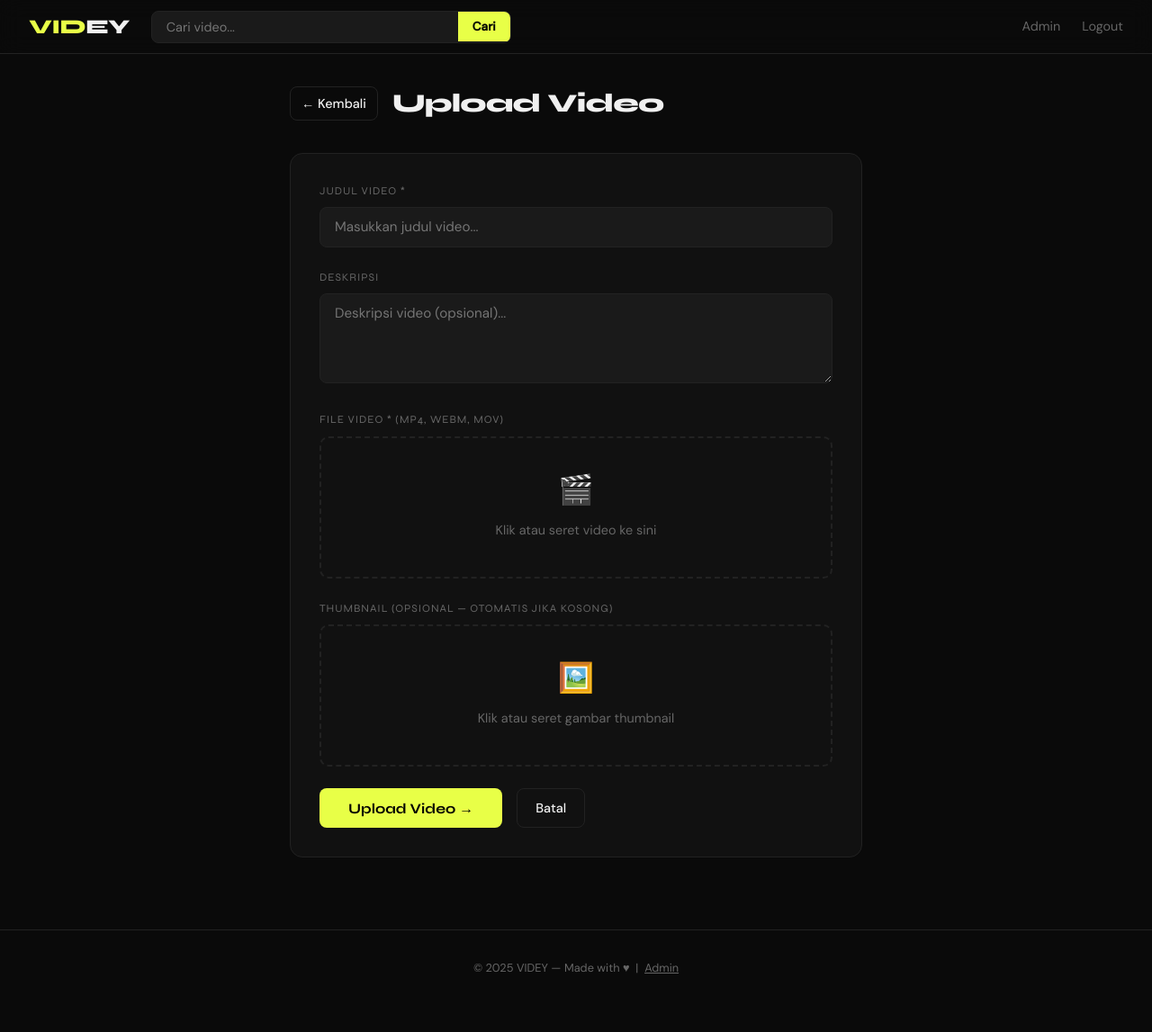
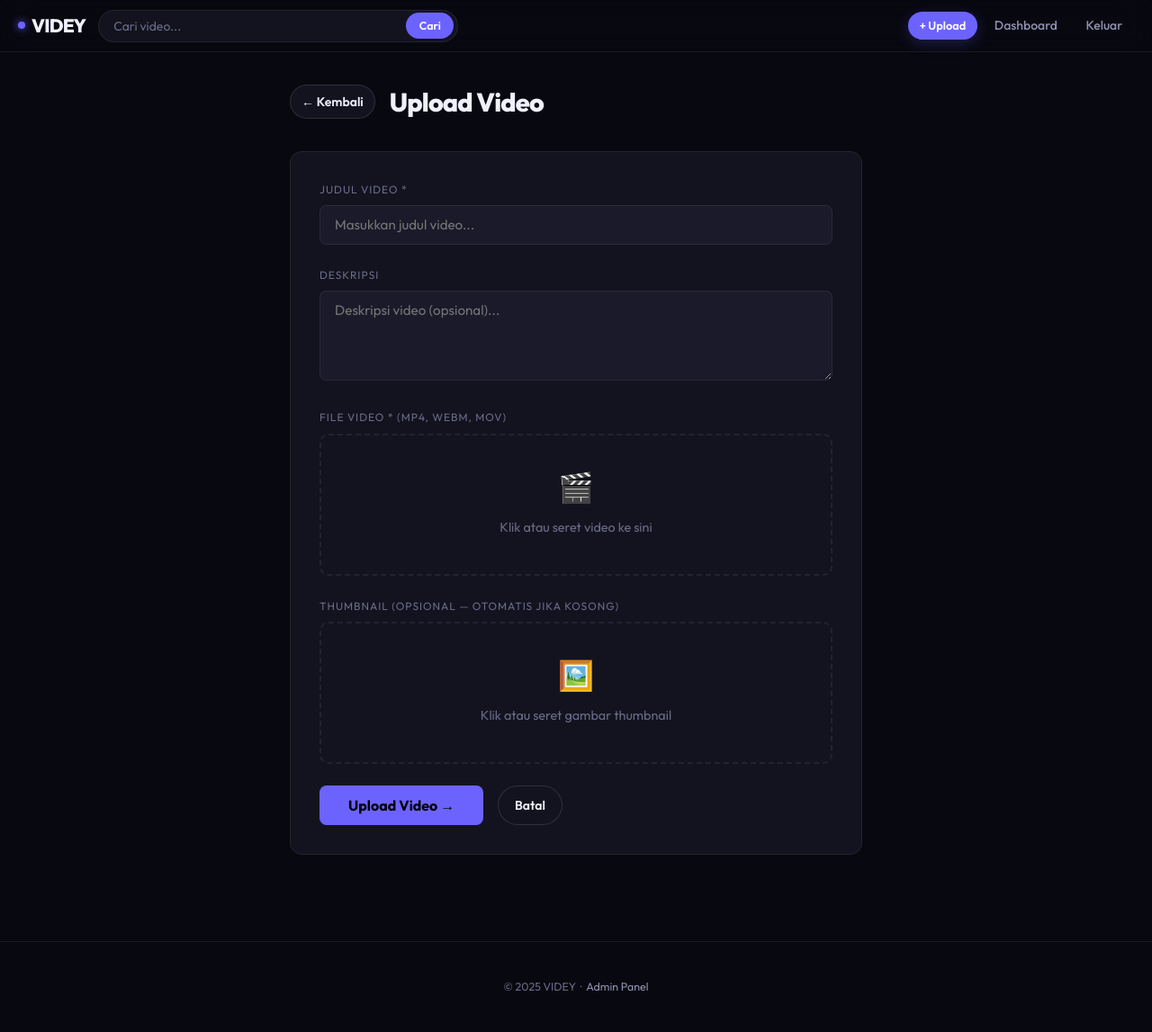
Before and after one commit to RMBLOGG/videy, a Flask app: page /admin/upload in a window 1280 px wide. Shown: the whole page at 90% size. Before the commit the page ends 1082 px from the top, so only its background shows below. Run offline with Flask 3, Linux system fonts and the light colour scheme; the visitor is signed in with stand-in values (Sample User, id 1); some libraries are stand-ins or nearby versions.

Commit message:
Add files via upload

```diff
--- a/templates/base.html
+++ b/templates/base.html
@@ -3,222 +3,123 @@
 <head>
   <meta charset="UTF-8" />
   <meta name="viewport" content="width=device-width, initial-scale=1.0" />
-  <title>{% block title %}Videy — Share Videos Instantly{% endblock %}</title>
+  <title>{% block title %}VIDEY — Streaming Video{% endblock %}</title>
   <link rel="preconnect" href="https://fonts.googleapis.com">
-  <link href="https://fonts.googleapis.com/css2?family=Syne:wght@400;600;700;800&family=DM+Sans:wght@300;400;500&display=swap" rel="stylesheet">
+  <link href="https://fonts.googleapis.com/css2?family=Outfit:wght@300;400;500;600;700;800&family=JetBrains+Mono:wght@400;500&display=swap" rel="stylesheet">
   <style>
     *, *::before, *::after { box-sizing: border-box; margin: 0; padding: 0; }
+    :root {
+      --bg:#080810; --bg2:#0e0e1a; --surface:#13131f; --surface2:#1a1a2a;
+      --border:rgba(255,255,255,0.07); --border2:rgba(255,255,255,0.12);
+      --accent:#6c63ff; --accent2:#a78bfa; --glow:rgba(108,99,255,0.25);
+      --red:#ff4d6d; --green:#4ade80;
+      --text:#f0f0ff; --muted:#6b6b8a; --muted2:#9090b0;
+      --font:'Outfit',sans-serif; --mono:'JetBrains Mono',monospace;
+      --r:12px; --r2:8px;
+    }
+    html { scroll-behavior:smooth; }
+    body { background:var(--bg); color:var(--text); font-family:var(--font); min-height:100vh; line-height:1.6; -webkit-font-smoothing:antialiased; }
+    ::-webkit-scrollbar{width:5px;height:5px} ::-webkit-scrollbar-track{background:var(--bg2)} ::-webkit-scrollbar-thumb{background:var(--surface2);border-radius:99px}
 
-    :root {
-      --bg: #0a0a0a;
-      --surface: #111111;
-      --surface2: #1a1a1a;
-      --border: #222222;
-      --accent: #e8ff47;
-      --accent2: #ff6b35;
-      --text: #f0f0f0;
-      --muted: #666;
-      --font-head: 'Syne', sans-serif;
-      --font-body: 'DM Sans', sans-serif;
-      --radius: 10px;
+    nav {
+      position:sticky; top:0; z-index:200;
+      background:rgba(8,8,16,0.88); backdrop-filter:blur(20px) saturate(150%);
+      border-bottom:1px solid var(--border);
+      padding:0 1.25rem; display:flex; align-items:center; gap:0.875rem; height:58px;
     }
+    .nav-logo { font-size:1.3rem; font-weight:800; color:var(--text); text-decoration:none; letter-spacing:-0.04em; display:flex; align-items:center; gap:7px; white-space:nowrap; }
+    .nav-logo .dot { width:8px; height:8px; border-radius:50%; background:var(--accent); box-shadow:0 0 10px var(--accent); flex-shrink:0; }
+    .nav-search { flex:1; max-width:400px; display:flex; align-items:center; background:var(--surface); border:1px solid var(--border); border-radius:99px; overflow:hidden; transition:border-color .2s,box-shadow .2s; }
+    .nav-search:focus-within { border-color:var(--accent); box-shadow:0 0 0 3px var(--glow); }
+    .nav-search input { flex:1; padding:.5rem 1rem; background:none; border:none; outline:none; color:var(--text); font-family:var(--font); font-size:.875rem; }
+    .nav-search input::placeholder { color:var(--muted); }
+    .nav-search button { padding:.42rem .9rem; background:var(--accent); border:none; cursor:pointer; color:#fff; font-weight:600; font-family:var(--font); font-size:.78rem; border-radius:99px; margin-right:4px; transition:opacity .2s; }
+    .nav-search button:hover { opacity:.85; }
+    .nav-spacer { flex:1; }
+    .nav-actions { display:flex; align-items:center; gap:.375rem; }
+    .nav-link { color:var(--muted2); text-decoration:none; font-size:.875rem; font-weight:500; padding:.38rem .8rem; border-radius:99px; transition:all .2s; white-space:nowrap; }
+    .nav-link:hover { color:var(--text); background:var(--surface); }
 
-    body {
-      background: var(--bg);
-      color: var(--text);
-      font-family: var(--font-body);
-      min-height: 100vh;
-      line-height: 1.6;
+    .flash-wrap { max-width:1280px; margin:.875rem auto; padding:0 1.25rem; }
+    .flash { padding:.7rem 1rem; border-radius:var(--r2); font-size:.875rem; display:flex; align-items:center; gap:.5rem; margin-bottom:.4rem; font-weight:500; }
+    .flash.success { background:rgba(74,222,128,.1); color:var(--green); border:1px solid rgba(74,222,128,.2); }
+    .flash.error   { background:rgba(255,77,109,.1);  color:var(--red);   border:1px solid rgba(255,77,109,.2); }
+
+    .container { max-width:1280px; margin:0 auto; padding:1.5rem 1.25rem; }
+
+    .video-grid { display:grid; grid-template-columns:repeat(auto-fill,minmax(240px,1fr)); gap:1rem; }
+    @media(max-width:480px){ .video-grid{grid-template-columns:repeat(2,1fr);gap:.6rem} }
+
+    .video-card { background:var(--surface); border:1px solid var(--border); border-radius:var(--r); overflow:hidden; text-decoration:none; color:inherit; transition:transform .22s cubic-bezier(.34,1.56,.64,1),border-color .2s,box-shadow .2s; display:block; }
+    .video-card:hover { transform:translateY(-4px); border-color:var(--border2); box-shadow:0 12px 40px rgba(0,0,0,.45); }
+    .video-thumb { position:relative; aspect-ratio:16/9; background:var(--surface2); overflow:hidden; }
+    .video-thumb img { width:100%; height:100%; object-fit:cover; transition:transform .4s; }
+    .video-card:hover .video-thumb img { transform:scale(1.06); }
+    .thumb-overlay { position:absolute; inset:0; background:linear-gradient(to top,rgba(8,8,16,.65) 0%,transparent 55%); opacity:0; transition:opacity .25s; display:flex; align-items:center; justify-content:center; }
+    .video-card:hover .thumb-overlay { opacity:1; }
+    .play-btn-circle { width:44px; height:44px; border-radius:50%; background:rgba(255,255,255,.15); backdrop-filter:blur(8px); display:flex; align-items:center; justify-content:center; transform:scale(.7); transition:transform .25s cubic-bezier(.34,1.56,.64,1); }
+    .video-card:hover .play-btn-circle { transform:scale(1); }
+    .play-btn-circle svg { width:16px; fill:white; margin-left:2px; }
+    .video-duration { position:absolute; bottom:6px; right:6px; background:rgba(0,0,0,.78); color:#fff; font-size:.68rem; font-weight:600; padding:2px 6px; border-radius:4px; font-family:var(--mono); }
+    .video-info { padding:.7rem .875rem .875rem; }
+    .video-title { font-weight:600; font-size:.875rem; line-height:1.35; margin-bottom:.3rem; display:-webkit-box; -webkit-line-clamp:2; -webkit-box-orient:vertical; overflow:hidden; }
+    .video-meta { font-size:.72rem; color:var(--muted2); }
+    .thumb-placeholder { width:100%; height:100%; background:linear-gradient(135deg,var(--surface2),#1e1e30); display:flex; align-items:center; justify-content:center; color:var(--muted); font-size:1.5rem; }
+
+    .empty-state { text-align:center; padding:5rem 1.5rem; color:var(--muted); }
+    .empty-state h2 { font-size:1.25rem; font-weight:700; color:var(--text); margin-bottom:.4rem; }
+
+    .btn { display:inline-flex; align-items:center; gap:.4rem; padding:.55rem 1.1rem; border-radius:99px; font-family:var(--font); font-weight:600; font-size:.875rem; cursor:pointer; text-decoration:none; border:none; transition:all .2s; white-space:nowrap; }
+    .btn-primary { background:var(--accent); color:#fff; box-shadow:0 4px 15px var(--glow); }
+    .btn-primary:hover { opacity:.88; transform:translateY(-1px); }
+    .btn-ghost { background:var(--surface); border:1px solid var(--border2); color:var(--text); }
+    .btn-ghost:hover { background:var(--surface2); border-color:var(--accent); }
+    .btn-danger { background:rgba(255,77,109,.12); color:var(--red); border:1px solid rgba(255,77,109,.2); }
+    .btn-danger:hover { background:rgba(255,77,109,.22); }
+    .btn-sm { padding:.35rem .8rem; font-size:.8rem; }
+
+    .section-label { font-size:.68rem; font-weight:700; letter-spacing:.12em; text-transform:uppercase; color:var(--muted); margin-bottom:1rem; display:flex; align-items:center; gap:.75rem; }
+    .section-label::after { content:''; flex:1; height:1px; background:var(--border); }
+
+    footer { text-align:center; padding:2.5rem 1.5rem; color:var(--muted); font-size:.78rem; border-top:1px solid var(--border); margin-top:4rem; }
+    footer a { color:var(--muted2); text-decoration:none; }
+    footer a:hover { color:var(--accent2); }
+
+    @media(max-width:600px){
+      .nav-search{display:none}
+      .nav-search.open{display:flex;position:fixed;top:58px;left:0;right:0;max-width:100%;border-radius:0;border:none;border-bottom:1px solid var(--border);z-index:300;background:var(--bg2)}
+      .mobile-search-btn{display:flex}
     }
-
-    /* NAV */
-    nav {
-      position: sticky; top: 0; z-index: 100;
-      background: rgba(10,10,10,0.9);
-      backdrop-filter: blur(12px);
-      border-bottom: 1px solid var(--border);
-      padding: 0 2rem;
-      display: flex; align-items: center; gap: 1.5rem;
-      height: 60px;
-    }
-    .nav-logo {
-      font-family: var(--font-head);
-      font-weight: 800;
-      font-size: 1.4rem;
-      color: var(--accent);
-      text-decoration: none;
-      letter-spacing: -0.02em;
-    }
-    .nav-logo span { color: var(--text); }
-    .nav-search {
-      flex: 1; max-width: 400px;
-      display: flex; align-items: center;
-      background: var(--surface2);
-      border: 1px solid var(--border);
-      border-radius: 8px;
-      overflow: hidden;
-    }
-    .nav-search input {
-      flex: 1; padding: 0.5rem 1rem;
-      background: none; border: none; outline: none;
-      color: var(--text); font-family: var(--font-body);
-      font-size: 0.9rem;
-    }
-    .nav-search button {
-      padding: 0.5rem 1rem;
-      background: var(--accent);
-      border: none; cursor: pointer;
-      color: #000; font-weight: 600;
-      font-family: var(--font-body);
-      font-size: 0.85rem;
-      transition: opacity 0.2s;
-    }
-    .nav-search button:hover { opacity: 0.85; }
-    .nav-spacer { flex: 1; }
-    .nav-link {
-      color: var(--muted); text-decoration: none;
-      font-size: 0.9rem; transition: color 0.2s;
-    }
-    .nav-link:hover { color: var(--text); }
-
-    /* FLASH MESSAGES */
-    .flash-container {
-      max-width: 1200px; margin: 1rem auto; padding: 0 2rem;
-    }
-    .flash {
-      padding: 0.75rem 1rem; border-radius: var(--radius);
-      font-size: 0.9rem; margin-bottom: 0.5rem;
-    }
-    .flash.success { background: #1a3a1a; color: #7fff7f; border: 1px solid #2a5a2a; }
-    .flash.error   { background: #3a1a1a; color: #ff8080; border: 1px solid #5a2a2a; }
-
-    /* CONTAINER */
-    .container { max-width: 1200px; margin: 0 auto; padding: 2rem; }
-
-    /* VIDEO GRID */
-    .video-grid {
-      display: grid;
-      grid-template-columns: repeat(auto-fill, minmax(280px, 1fr));
-      gap: 1.25rem;
-    }
-    .video-card {
-      background: var(--surface);
-      border: 1px solid var(--border);
-      border-radius: var(--radius);
-      overflow: hidden;
-      text-decoration: none; color: inherit;
-      transition: transform 0.2s, border-color 0.2s;
-      display: block;
-    }
-    .video-card:hover {
-      transform: translateY(-3px);
-      border-color: #333;
-    }
-    .video-thumb {
-      position: relative;
-      aspect-ratio: 16/9;
-      background: var(--surface2);
-      overflow: hidden;
-    }
-    .video-thumb img {
-      width: 100%; height: 100%; object-fit: cover;
-      transition: transform 0.3s;
-    }
-    .video-card:hover .video-thumb img { transform: scale(1.03); }
-    .video-duration {
-      position: absolute; bottom: 6px; right: 6px;
-      background: rgba(0,0,0,0.8);
-      color: #fff; font-size: 0.75rem; font-weight: 500;
-      padding: 2px 6px; border-radius: 4px;
-    }
-    .play-icon {
-      position: absolute; inset: 0;
-      display: flex; align-items: center; justify-content: center;
-      opacity: 0; transition: opacity 0.2s;
-    }
-    .video-card:hover .play-icon { opacity: 1; }
-    .play-icon svg { width: 48px; height: 48px; filter: drop-shadow(0 2px 8px rgba(0,0,0,0.5)); }
-    .video-info { padding: 0.875rem; }
-    .video-title {
-      font-family: var(--font-head);
-      font-weight: 600; font-size: 0.95rem;
-      margin-bottom: 0.3rem;
-      display: -webkit-box;
-      -webkit-line-clamp: 2;
-      -webkit-box-orient: vertical;
-      overflow: hidden;
-    }
-    .video-meta { font-size: 0.8rem; color: var(--muted); }
-
-    /* FOOTER */
-    footer {
-      text-align: center; padding: 2rem;
-      color: var(--muted); font-size: 0.8rem;
-      border-top: 1px solid var(--border);
-      margin-top: 3rem;
-    }
-    footer a { color: var(--muted); }
-
-    /* BTN */
-    .btn {
-      display: inline-flex; align-items: center; gap: 0.5rem;
-      padding: 0.6rem 1.25rem; border-radius: 8px;
-      font-family: var(--font-body); font-weight: 500;
-      font-size: 0.9rem; cursor: pointer;
-      text-decoration: none; border: none;
-      transition: all 0.2s;
-    }
-    .btn-primary { background: var(--accent); color: #000; }
-    .btn-primary:hover { opacity: 0.85; }
-    .btn-ghost {
-      background: transparent;
-      border: 1px solid var(--border);
-      color: var(--text);
-    }
-    .btn-ghost:hover { border-color: #444; background: var(--surface2); }
-    .btn-danger { background: #3a1a1a; color: #ff6b6b; border: 1px solid #5a2a2a; }
-    .btn-danger:hover { background: #4a2020; }
-
-    /* EMPTY */
-    .empty-state {
-      text-align: center; padding: 5rem 2rem; color: var(--muted);
-    }
-    .empty-state h2 {
-      font-family: var(--font-head); font-size: 1.5rem;
-      margin-bottom: 0.5rem; color: var(--text);
-    }
-
-    /* NO THUMB PLACEHOLDER */
-    .thumb-placeholder {
-      width: 100%; height: 100%;
-      display: flex; align-items: center; justify-content: center;
-      background: linear-gradient(135deg, #1a1a1a, #222);
-      color: var(--muted); font-size: 2rem;
-    }
+    .mobile-search-btn { display:none; align-items:center; justify-content:center; width:36px; height:36px; border-radius:50%; background:var(--surface); border:1px solid var(--border); color:var(--muted2); cursor:pointer; font-size:.95rem; transition:all .2s; }
+    .mobile-search-btn:hover { border-color:var(--accent); color:var(--accent); }
   </style>
   {% block head %}{% endblock %}
 </head>
 <body>
   <nav>
-    <a href="{{ url_for('index') }}" class="nav-logo">VID<span>EY</span></a>
-    <form class="nav-search" action="{{ url_for('search') }}" method="get">
-      <input type="text" name="q" placeholder="Cari video..." value="{{ request.args.get('q', '') }}" />
+    <a href="{{ url_for('index') }}" class="nav-logo"><span class="dot"></span>VIDEY</a>
+    <form class="nav-search" id="navSearch" action="{{ url_for('search') }}" method="get">
+      <input type="text" name="q" placeholder="Cari video..." value="{{ request.args.get('q', '') }}" autocomplete="off" />
       <button type="submit">Cari</button>
     </form>
     <div class="nav-spacer"></div>
-    {% if session.get('logged_in') %}
-      <a href="{{ url_for('admin_dashboard') }}" class="nav-link">Admin</a>
-      <a href="{{ url_for('admin_logout') }}" class="nav-link">Logout</a>
-    {% else %}
-      <a href="{{ url_for('admin_login') }}" class="nav-link">Login</a>
-    {% endif %}
+    <div class="nav-actions">
+      <button class="mobile-search-btn" onclick="toggleSearch()" aria-label="Search">🔍</button>
+      {% if session.get('logged_in') %}
+        <a href="{{ url_for('admin_upload') }}" class="btn btn-primary btn-sm">+ Upload</a>
+        <a href="{{ url_for('admin_dashboard') }}" class="nav-link">Dashboard</a>
+        <a href="{{ url_for('admin_logout') }}" class="nav-link">Keluar</a>
+      {% else %}
+        <a href="{{ url_for('admin_login') }}" class="nav-link">Login</a>
+      {% endif %}
+    </div>
   </nav>
 
   {% with messages = get_flashed_messages(with_categories=true) %}
     {% if messages %}
-      <div class="flash-container">
+      <div class="flash-wrap">
         {% for category, message in messages %}
-          <div class="flash {{ category }}">{{ message }}</div>
+          <div class="flash {{ category }}">{% if category=='success' %}✓{% else %}✕{% endif %} {{ message }}</div>
         {% endfor %}
       </div>
     {% endif %}
@@ -227,7 +128,14 @@
   {% block content %}{% endblock %}
 
   <footer>
-    <p>&copy; {{ 2025 }} VIDEY — Made with ♥ &nbsp;|&nbsp; <a href="{{ url_for('admin_login') }}">Admin</a></p>
+    <p>© 2025 VIDEY &nbsp;·&nbsp; <a href="{{ url_for('admin_login') }}">Admin Panel</a></p>
   </footer>
+  <script>
+    function toggleSearch(){
+      const s=document.getElementById('navSearch');
+      s.classList.toggle('open');
+      if(s.classList.contains('open'))s.querySelector('input').focus();
+    }
+  </script>
 </body>
 </html>
```
Also changed, not shown: templates/404.html (+4 -4 lines), templates/index.html (+27 -49 lines), templates/search.html (+7 -24 lines), templates/watch.html (+64 -168 lines).
